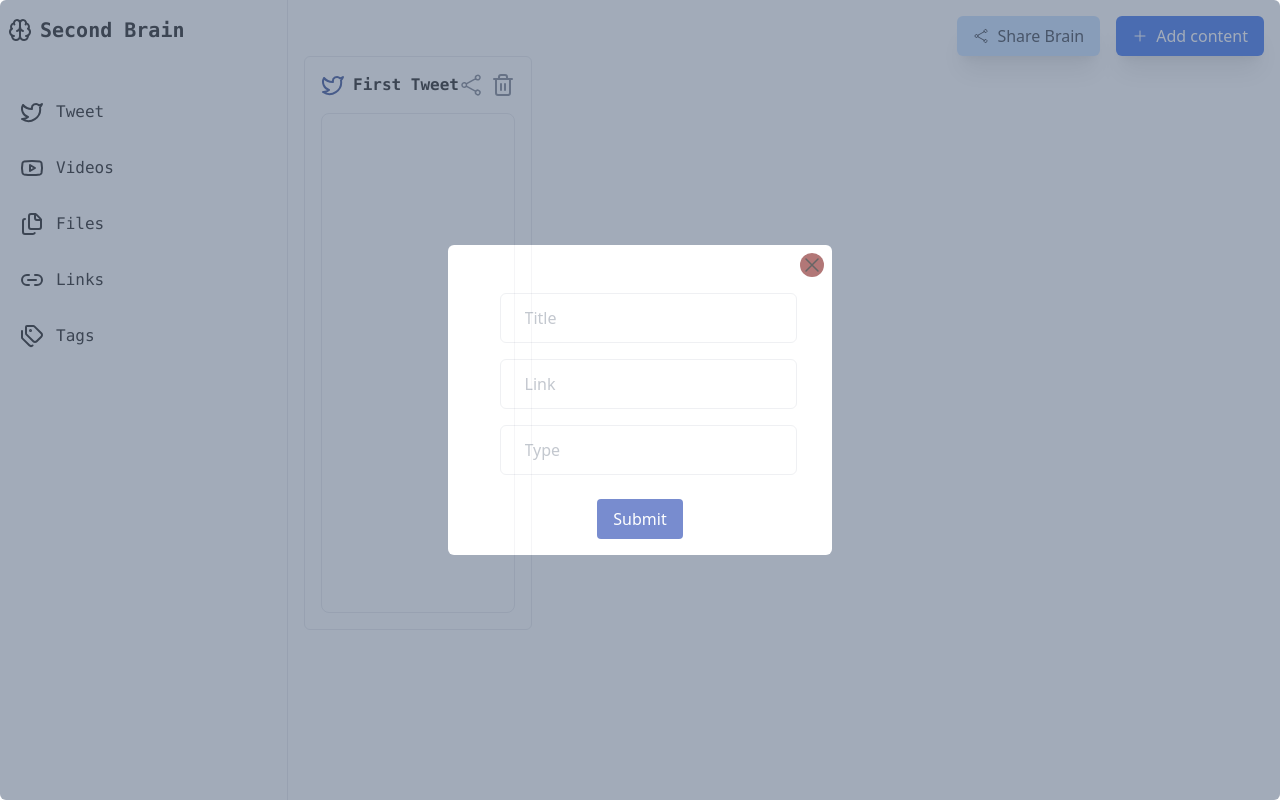
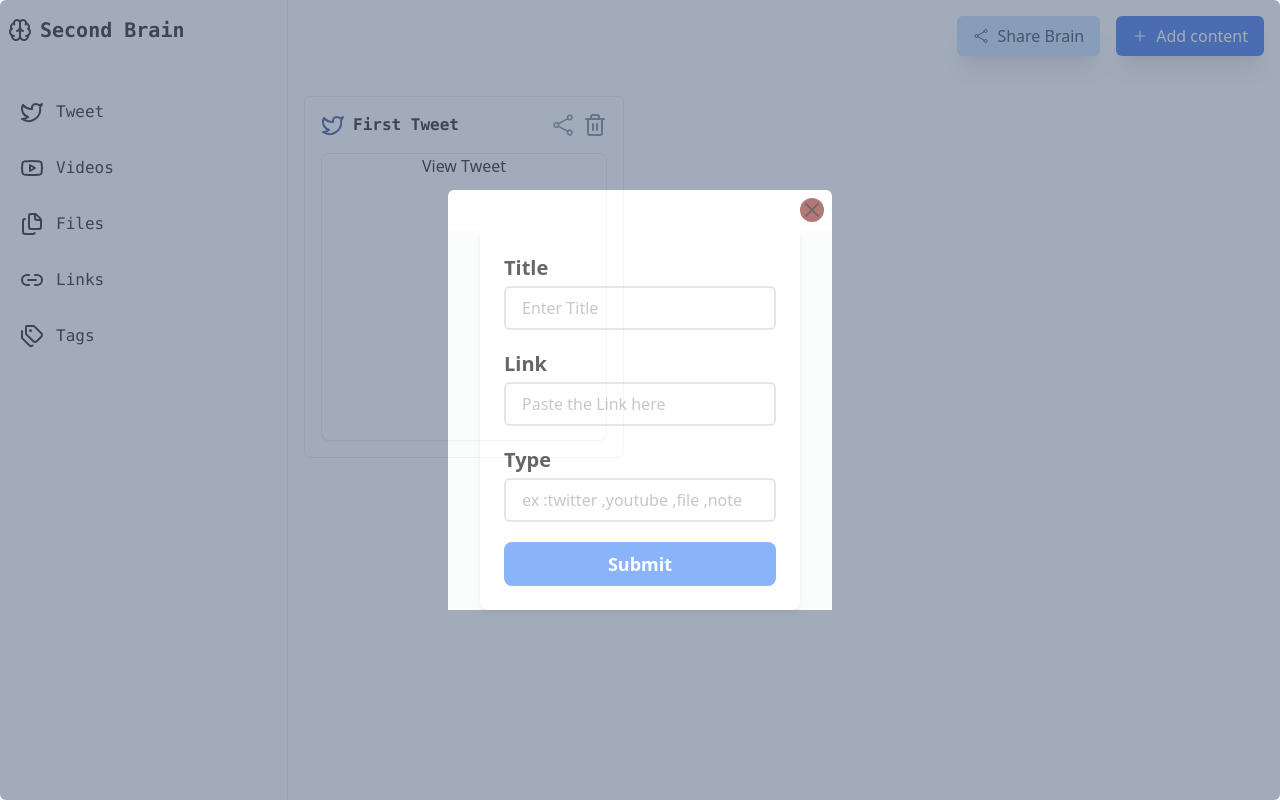
Before and after one commit to kiran-11123/Brainly-new, a React (Vite) app in the folder frontend/: page /home in a window 1280 px wide. Both pictures are taken after a click on the button "Add content". Built offline with nearby package versions, Linux system fonts and the light colour scheme.

Commit message:
doing the backend changes

```diff
--- a/frontend/src/components/Card.tsx
+++ b/frontend/src/components/Card.tsx
@@ -1,41 +1,46 @@
 import { ShareIcon_1 } from "../icons/ShareIcon_1";
-import { Trash2 } from 'lucide-react';
-import { NotebookText } from 'lucide-react';
-import { Youtube } from "lucide-react"
-import { Twitter } from "lucide-react"
-import { Files } from 'lucide-react';
+import { Trash2, NotebookText, Youtube, Twitter, Files } from "lucide-react";
+import { useEffect, useRef } from "react";
 
 interface CardProps {
-    title: string,
-    link: string,
-    type: "twitter" | "youtube" | "file" | "note"
+  title: string;
+  link: string;
+  type: "twitter" | "youtube" | "file" | "note";
 }
 
 export default function Card({ title, link, type }: CardProps) {
+
+
+
+
   return (
-        <div className="bg-white p-4 border border-gray-200 max-w-72 min-h-48 rounded-md outline-slate-200">
+    <div className="bg-white p-4 border border-gray-200 w-80 min-h-48 rounded-md outline-slate-200">
+      {/* Header */}
       <div className="flex items-center justify-between">
         <div className="flex items-center text-md">
-                    <div className="pr-2 text-gray-500 items-center flex ">
-                       {type==="twitter" && <Twitter className="text-blue-900 "/>} {type==="youtube" && <Youtube className="text-red-800 "/>} {type==="file" && <Files />} {type==="note" && <NotebookText />  }
+          <div className="pr-2 text-gray-500 items-center flex">
+            {type === "twitter" && <Twitter className="text-blue-900" />}
+            {type === "youtube" && <Youtube className="text-red-800" />}
+            {type === "file" && <Files />}
+            {type === "note" && <NotebookText />}
           </div>
-                    <div className="font-semibold font-mono text-md">
-                    {title}
+          <div className="font-semibold font-mono text-md">{title}</div>
         </div>
-                </div>
+
         <div className="flex items-center">
           <div className="pr-2 text-gray-500">
             <a href={link} target="_blank" rel="noopener noreferrer">
-                            <ShareIcon_1 size="lg"  />
+              <ShareIcon_1 size="lg" />
             </a>
           </div>
-                    <div className="text-gray-500">
+          <div className="text-gray-500 cursor-pointer">
             <Trash2 />
           </div>
         </div>
       </div>
 
-            <div className="mt-4 space-y-4">
+      {/* Content */}
+      <div className="mt-4 top-0 ">
         {type === "youtube" && (
           <div className="relative w-full aspect-video">
             <iframe
@@ -51,11 +56,24 @@ export default function Card({ title, link, type }: CardProps) {
         )}
 
         {type === "twitter" && (
-                    <blockquote className="twitter-tweet h-[500px] overflow-auto border border-black-200 rounded-lg m-0 max-w-full">
-                        <a href={link.replace("x.com", "twitter.com")}></a>
+          <div
+
+            className="border border-gray-200 h-72 rounded-lg overflow-y-auto overflow-x-hidden shadow-sm bg-white flex justify-center"
+          >
+            <div className="w-full flex justify-center">
+              <blockquote className="twitter-tweet m-0 max-w-full">
+                <a
+                  href={link.replace("x.com", "twitter.com")}
+                  target="_blank"
+                  rel="noopener noreferrer"
+                >
+                  View Tweet
+                </a>
               </blockquote>
+            </div>
+          </div>
         )}
       </div>
     </div>
-    )
+  );
 }
--- a/frontend/src/components/CreateContentModel.tsx
+++ b/frontend/src/components/CreateContentModel.tsx
@@ -9,6 +9,11 @@ export default function CreateContentModel({ open, Onclose }: { open: boolean, O
     const [link, setLink] = useState("");
     const [type, setType] = useState("");
 
+
+    function SubmitForm() {
+
+    }
+
     return (
         <div>
             {open && (
@@ -16,7 +21,7 @@ export default function CreateContentModel({ open, Onclose }: { open: boolean, O
                     <div className="flex flex-col justify-center p-4 rounded-md ">
 
                         {/* changed span -> div (block container so inputs fit full width) */}
-                        <div className="bg-white opacity-100 rounded-md max-w-xl min-w-96">
+                        <div className="bg-white opacity-100 rounded-md max-w-xl min-w-96 ">
 
                             <div className="flex justify-end cursor-pointer p-2 text-black w-full">
                                 <div onClick={Onclose} className="bg-red-900 rounded-full">
@@ -24,25 +29,43 @@ export default function CreateContentModel({ open, Onclose }: { open: boolean, O
                                 </div>
                             </div>
 
-                            <div className="w-full flex flex-col items-center">
-                                <Input
-                                    placeholder="Title"
-                                    onChange={(e:any) => setTitle(e.target.value)}
-                                />
-                                <Input
-                                    placeholder="Link"
-                                    onChange={(e:any) => setLink(e.target.value)}
-                                />
-                                <Input
-                                    placeholder="Type"
-                                    onChange={(e:any) => setType(e.target.value)}
-                                />
+                            <div className="flex justify-center items-center bg-gray-50">
+                                <form
+                                    className="space-y-5 w-full max-w-80 bg-white p-6 rounded-lg shadow-md"
+                                    onSubmit={SubmitForm}
+                                >
 
-                                <div className="flex justify-center p-4">
-                                    <button className="px-4 py-2 rounded bg-blue-800 text-white hover:bg-blue-950">
+                                    <div>
+                                        <label className="font-bold text-lg sm:text-xl block mb-1">
+                                            Title
+                                        </label>
+
+                                        <input onChange={(e) => setTitle(e.target.value)} required value={title} className="w-full px-4 py-2 rounded-md border-2 border-gray-300 focus:outline-none focus:ring-2 focus:ring-blue-400" placeholder="Enter Title" type="email" />
+                                    </div>
+
+
+                                    <div>
+                                        <label className="font-bold text-lg sm:text-xl block mb-1">
+                                            Link
+                                        </label>
+
+                                        <input required onChange={(e) => setLink(e.target.value)} value={link} className="w-full px-4 py-2 rounded-md border-2 border-gray-300 focus:outline-none focus:ring-2 focus:ring-blue-400" placeholder="Paste the Link here" type="Password" />
+                                    </div>
+
+                                    <div>
+                                        <label className="font-bold text-lg sm:text-xl block mb-1">
+                                            Type
+                                        </label>
+
+                                        <input required onChange={(e) => setType(e.target.value)} value={type} className="w-full px-4 py-2 rounded-md border-2 border-gray-300 focus:outline-none focus:ring-2 focus:ring-blue-400" placeholder="ex :twitter ,youtube ,file ,note" type="Password" />
+                                    </div>
+
+
+                                    <button className="text-center font-bold text-lg sm:xl  w-full rounded-lg bg-blue-500 text-white mb-5 px-3 py-2">
                                         Submit
                                     </button>
-                                </div>
+
+                                </form>
                             </div>
                         </div>
                     </div>
@@ -51,16 +74,3 @@ export default function CreateContentModel({ open, Onclose }: { open: boolean, O
         </div>
     );
 }
-
-function Input({ onChange, placeholder }: { onChange: (e: any) => void, placeholder: string }) {
-    return (
-        <div >
-            <input
-                type="text"
-                placeholder={placeholder}
-                onChange={onChange}
-                className="w-full px-6 py-3 border rounded-md m-2"
-            />
-        </div>
-    );
-}
--- a/frontend/src/components/Home.tsx
+++ b/frontend/src/components/Home.tsx
@@ -49,7 +49,7 @@ export default function Home() {
         />
       </div>
 
-          <div className='flex  gap-4 '>
+          <div className='flex  gap-4 mt-10'>
 
 
             <Card type="twitter" link="https://x.com/kirat_tw/status/1633685473821425666" title="First Tweet"/>
```
Also changed, not shown: 2 other files (tests, documents, lock files or other folders). Lines whose indentation alone changed are shown as unchanged.
